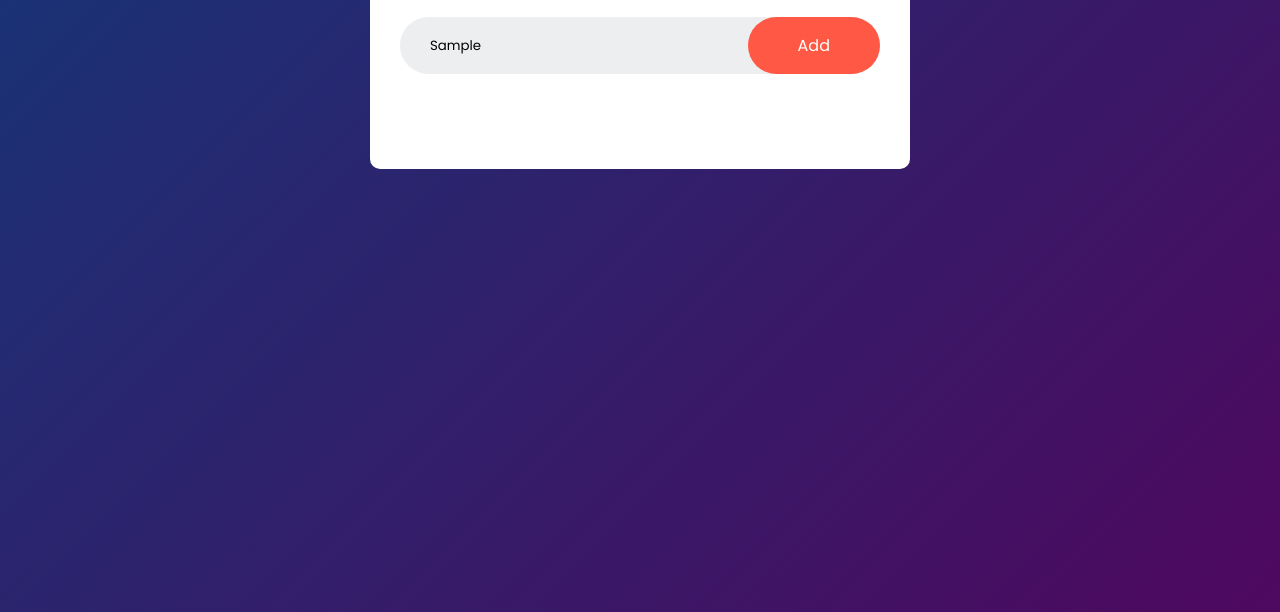
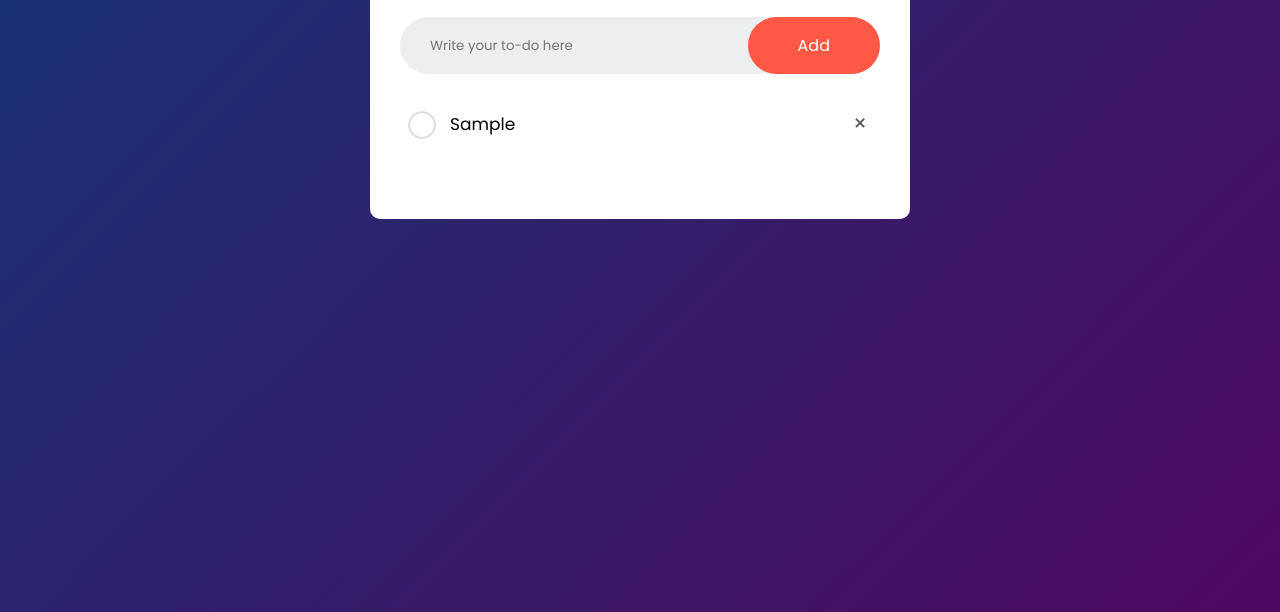
Before and after one commit to cloudwhynot/to-do-list, a plain HTML site: page index.html in a window 1280 px wide. Both pictures are taken after typing "Sample" into the empty fields and a click on the button "Add". Shown: the part 188-800 px from the top of the page. Drawn offline with Linux system fonts and the light colour scheme.

Commit message:
feat: add button functionality

```diff
--- a/index.html
+++ b/index.html
@@ -14,7 +14,7 @@
                 <h2>To-Do List <img src="images/icon.png" alt="to-do list"></h2>
                 <div class="row">
                     <input type="text" id="input-box" placeholder="Write your to-do here">
-                    <button>Add</button>
+                    <button onclick="addTask()">Add</button>
                 </div>
                 <ul id="list-container">
                     <!-- <li class="checked">Task 1</li>
--- a/script.js
+++ b/script.js
@@ -0,0 +1,19 @@
+const inputBox = document.getElementById('input-box');
+const listContainer = document.getElementById('list-container');
+
+
+function addTask() {
+    if(inputBox.value === '') {
+        alert("You must write something!");
+    } else {
+        let li = document.createElement("li");
+        li.innerHTML = inputBox.value;
+        listContainer.appendChild(li);
+
+        let span = document.createElement("span");
+        span.innerHTML = "\u00d7";
+        li.appendChild(span);
+    }
+
+    inputBox.value = '';
+}
--- a/styles.css
+++ b/styles.css
@@ -93,3 +93,20 @@ ul li.checked {
 ul li.checked::before {
     background-image: url(images/checked.png);
 }
+
+ul li span {
+    position: absolute;
+    right: 0;
+    top: 5px;
+    width: 40px;
+    height: 40px;
+    font-size: 22px;
+    color: #555;
+    line-height: 40px;
+    text-align: center;
+    border-radius: 50%;
+}
+
+ul li span:hover {
+    background: #edeef0;
+}
```
